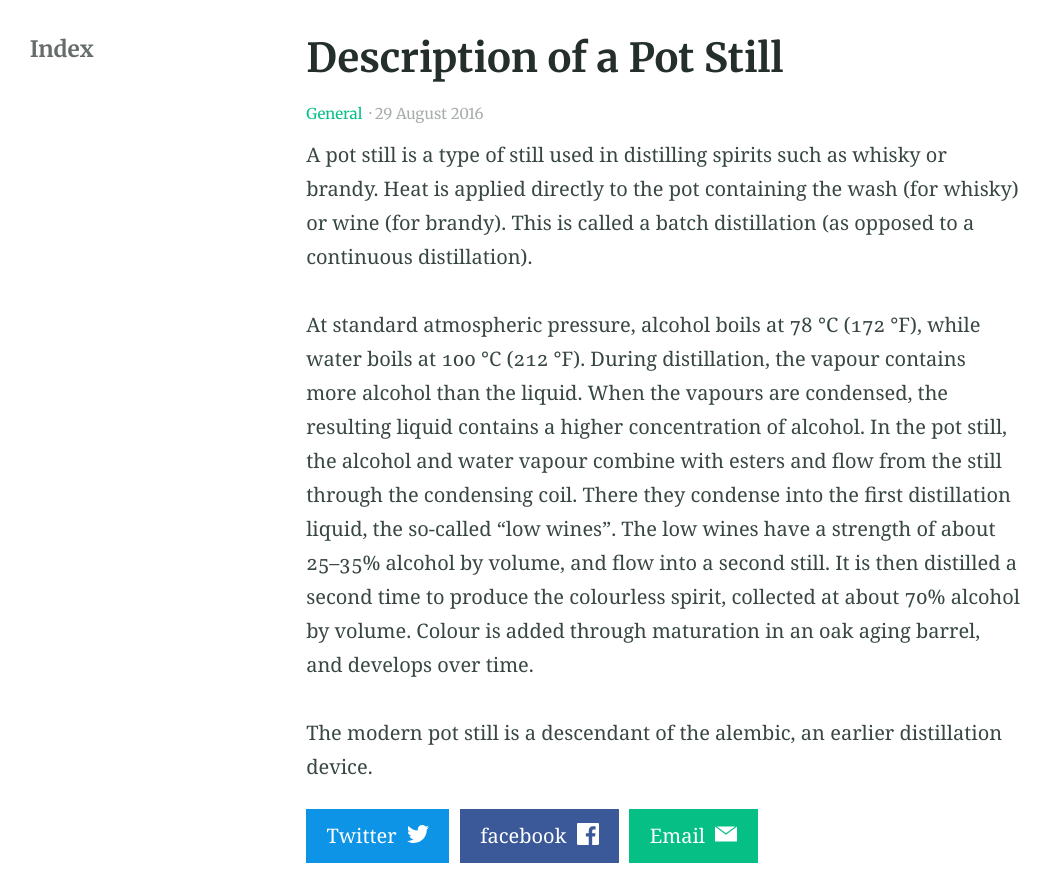
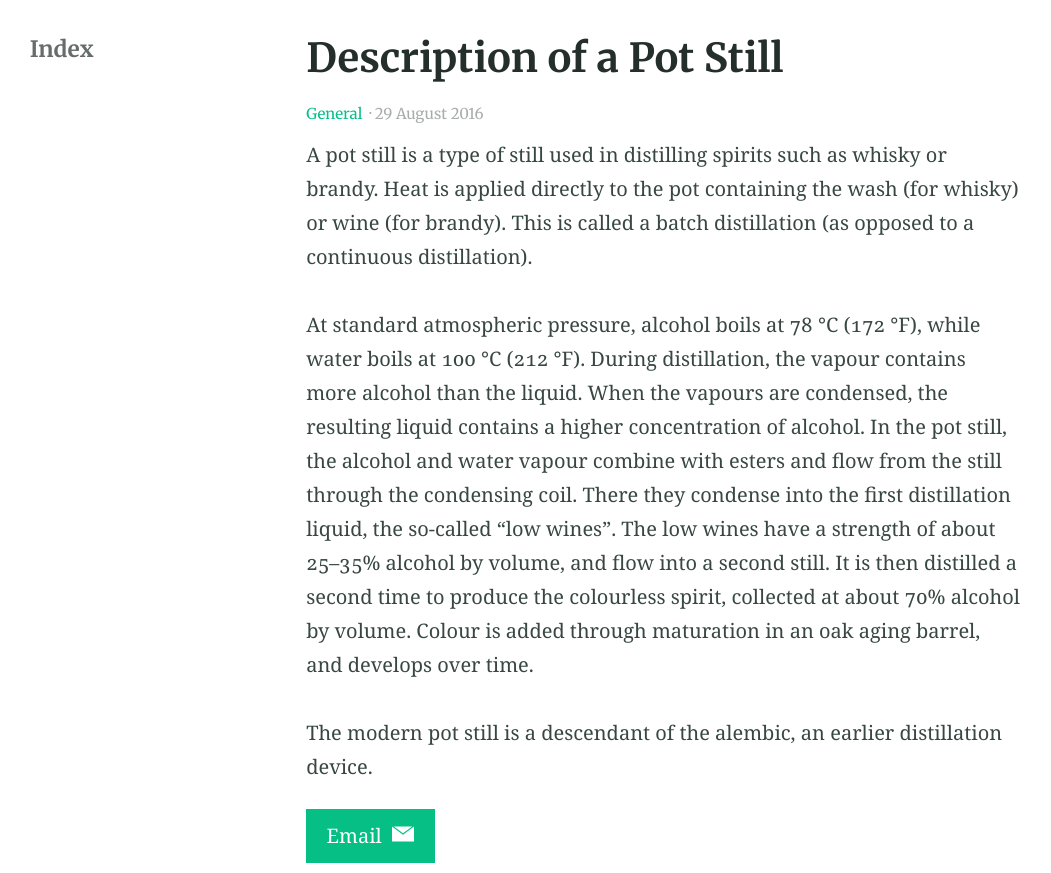
Before and after one commit to programmedrn/programmedrn.github.io, a Jekyll site: the page built from _posts/2016-08-29-example-post-three.md, in a window 1280 px wide, cut to the strip 412-1285 px from the top of the page. Shown: the whole strip, without its empty margins (138-1189 px from the left). Built offline with Jekyll 4.4.1, drawn with Linux system fonts in a browser that asks for light colours; comment, search, counter and statistics services are not loaded.

Commit message:
Feat: Added giscus for posts

```diff
--- a/_config.yml
+++ b/_config.yml
@@ -82,6 +82,7 @@ defaults:
     values:
       layout: post # Set the default layout for posts
       heads: true
+      comments: true
   -
     scope:
       path: ""
@@ -140,14 +141,14 @@ navigation_footer:
 
 social_links: # Appears in sidebar. Set the urls then uncomment and comment out as desired
   # Twitter: https://twitter.com/DavidDarnes
-  LinkedIn: https://www.linkedin.com/in/daviddarnes
+  # LinkedIn: https://www.linkedin.com/in/daviddarnes
   GitHub: https://github.com/programmedrn
   # link: https://darn.es
   RSS: /feed.xml
 
 sharing_links: # Appear at the bottom of single blog posts, add as desired. The value can be 'true' or the desired button colour
-  Twitter: "#0d94e7"
-  facebook: "#3B5998"
+  # Twitter: "#0d94e7"
+  # facebook: "#3B5998"
   Email: true
 
 # Load custom fonts from fonts.google.com etc
--- a/_includes/post-comments.html
+++ b/_includes/post-comments.html
@@ -1,4 +1,4 @@
-{% if site.disqus and page.comments != false  %}
+<!-- {% if site.disqus and page.comments != false  %}
   <div id="disqus_thread"></div>
   <script>
     var disqus_config = function () {
@@ -14,4 +14,39 @@
     })();
   </script>
   <noscript>Please enable JavaScript to view the <a href="https://disqus.com/?ref_noscript">comments powered by Disqus.</a></noscript>
-{% endif %}
+{% endif %} -->
+<div class="giscus">
+
+</div>
+<script src="https://giscus.app/client.js"
+        data-repo="programmedrn/FirstBlog"
+        data-repo-id="R_kgDOK13iLA"
+        data-category="comments"
+        data-category-id="DIC_kwDOK13iLM4Cbv0I"
+        data-mapping="url"
+        data-strict="0"
+        data-reactions-enabled="1"
+        data-emit-metadata="0"
+        data-input-position="top"
+        data-theme="noborder_gray"
+        data-lang="ko"
+        crossorigin="anonymous"
+        async>
+</script>
+
+<!-- <script
+        src="/giscus_20231215.js"
+        data-repo="programmedrn/FirstBlog"
+        data-repo-id="R_kgDOK13iLA"
+        data-category="comments"
+        data-category-id="DIC_kwDOK13iLM4Cbv0I"
+        data-mapping="url"
+        data-strict="0"
+        data-reactions-enabled="1"
+        data-emit-metadata="0"
+        data-input-position="top"
+        data-theme="noborder_gray"
+        data-lang="ko"
+        crossorigin="anonymous"
+        async>
+</script> -->
--- a/_layouts/post.html
+++ b/_layouts/post.html
@@ -13,7 +13,7 @@ layout: default
     {{ content }}
     {% include nav-share.html %}
 
-    {% include post-comments.html %}
+    {% if page.comments == true %}{% include post-comments.html %}{% endif %}
 
   </article>
 
--- a/_sass/_colors.scss
+++ b/_sass/_colors.scss
@@ -1,3 +1,5 @@
+@import "custom-colors";
+
 $color_greylike: #c0c0c0 !default;
 $color_white: #ffffff !default;
 $color_bright_white: #fafafa !default; // #f9fafa, #fcfcfc, #f5f4f2
--- /dev/null
+++ b/_sass/_colors_shorten.scss
@@ -0,0 +1,40 @@
+@import "custom-colors";
+
+$color_greylike: #c0c0c0 !default;
+$color_grey: #a8adac !default; // #aaaaaa, #bbbbbb, #bdc8cc
+$color_yellowy_grey: #999988 !default; // #999999
+$color_darker_grey: #555555 !default;
+$color_sharp: #494949 !default;
+$color_greenish_balck: #384743 !default;
+
+$color_yellowy: #ffffcc !default;
+$color_white: #ffffff !default;
+$color_bright_white: #fafafa !default; // #f9fafa, #fcfcfc, #f5f4f2
+$color_plum: #e3d2d2 !default;
+
+$color_black: #000000 !default;
+$color_pencile: #2e2e2e !default;
+$color_semi_black: #242e2b !default;
+
+$color_grass: #ddffdd !default;
+$color_greeny: #05bf85 !default;
+$color_green: #009926 !default;
+$color_forest_green: #008000 !default;
+
+$color_peach: #ffdddd !default;
+$color_magenta: #fa407a !default;
+$color_magenta: #fa407a !default;
+$color_bright_red: #d01040 !default;
+$color_dark_red: #990000 !default;
+$color_redy: #a61717 !default;
+
+$color_dark_cyan: #008080 !default;
+$color_bright_blue: #0086b3 !default;
+$color_clean_sky: #0e58f5 !default;
+$color_deep_blue: #000080 !default; // #0b348b
+$color_ocean_blue: #445588 !default;
+$color_dark_sky: #3c5d5d !default;
+$color_cyan: #009999 !default;
+
+$color_bright_purple: #990073 !default;
+$color_purple: #800080 !default;
--- /dev/null
+++ b/_sass/_custom-colors.scss
@@ -0,0 +1,9 @@
+$color_white: #ffffff !default;
+$color_plain: #c2c2c2 !default;
+$color_green: #9adfbf !default;
+$color_green_bg: #59836f !default;
+$color_exaggerated: #6fadd6 !default;
+$color_exaggerated_bg: #3c5e75 !default;
+$color_gray: #8b8b8b !default;
+$color_dark_gray: #424242 !default;
+$color_black: #000000 !default;
```
Also changed, not shown: assets/scripts/giscus_20231215.js (added, +7 -0 lines).
